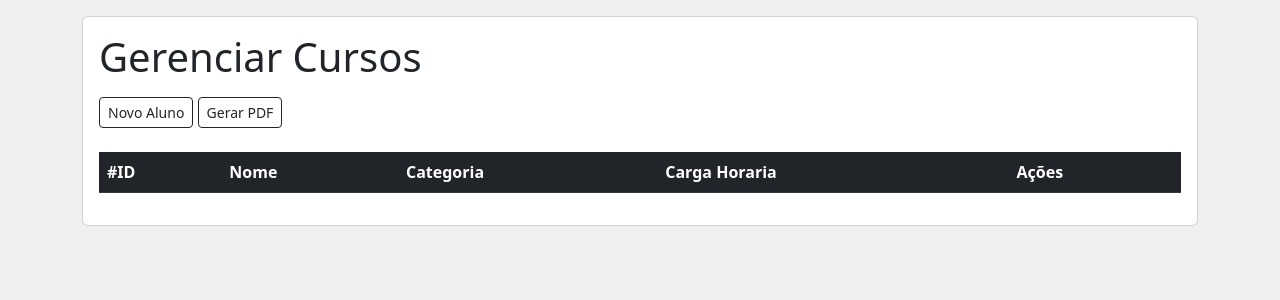
After one commit to SergioFerreiraFilho/php-crud-cursos, a PHP site: template Views/cursos/listar.php in a window 1280 px wide. The commit adds this page. Shown: the top 300 px of the page. Run offline with PHP 8.4, Linux system fonts and the light colour scheme; the template is opened without the code that fills it, so the values that code supplies are empty.

```diff
--- a/Views/aluno/listar.phtml
+++ b/Views/aluno/listar.phtml
@@ -4,7 +4,7 @@
     <div class="mt-2">
         <a href="/alunos/novo" class="btn btn-outline-dark btn-sm">Novo Aluno</a>
 
-        <a href="/alunos/relatorio" class="btn btn-outline-dark btn-sm">Gerar PDF</a
+        <a href="/alunos/relatorio" class="btn btn-outline-dark btn-sm">Gerar PDF</a>
     </div>
 
     <table class="table table-striped table-hover mt-4">
--- /dev/null
+++ b/Views/cursos/listar.php
@@ -0,0 +1,42 @@
+<section class="mt-3 card card-body">
+    <h1>Gerenciar Cursos</h1>
+
+    <div class="mt-2">
+        <a href="/cursos/novo" class="btn btn-outline-dark btn-sm">Novo Aluno</a>
+
+        <a href="/cursos/relatorio" class="btn btn-outline-dark btn-sm">Gerar PDF</a>
+    </div>
+
+    <table class="table table-striped table-hover mt-4">
+        <thead class="table-dark">
+            <tr>
+                <th>#ID</th>
+                <th>Nome</th>
+                <th>Categoria</th>
+                <th>Carga Horaria</th>
+                <th>Ações</th>
+            </tr>
+        </thead>
+        <tbody>
+            <?php
+                // if(isset($alunos) && sizeOf($alunos) > 0){
+                    foreach ($alunos ?? [] as $aluno) {
+                        echo "
+                            <tr>
+                                <td>{$aluno->id}</td>
+                                <td>{$aluno->nome}</td>
+                                <td>{$aluno->matricula}</td>
+                                <td>{$aluno->cpf}</td>
+                                <td>{$aluno->email}</td>
+                                <td>
+                                    <a href='/alunos/editar?id={$aluno->id}' class='btn btn-outline-warning btn-sm'>Editar</a>
+                                    <a href='/alunos/excluir?id={$aluno->id}' class='btn btn-outline-danger btn-sm'>Excluir</a>
+                                </td>
+                            </tr>
+                        ";
+                    }
+                // }
+            ?>
+        </tbody>
+    </table>
+</section>
--- a/Views/professor/listar.phtml
+++ b/Views/professor/listar.phtml
@@ -3,6 +3,8 @@
 
     <div class="mt-2">
         <a href="/professores/novo" class="btn btn-outline-dark">Novo Professor</a>
+
+        <a href="/professores/relatorio" class="btn btn-outline-dark">Gerar PDF</a>
     </div>
 
     <table class="table table-striped table-hover mt-4">
--- a/config/routes.php
+++ b/config/routes.php
@@ -32,6 +32,7 @@ $rotas = [
     '/professores/novo' => criarRota(ProfessorController::class, 'cadastrar'),
     '/professores/editar' => criarRota(ProfessorController::class, 'editar'),
     '/professores/excluir' => criarRota(ProfessorController::class, 'excluir'),
+    '/professores/relatorio' => criarRota(ProfessorController::class, 'relatorio'),
 
     '/cursos/listar' => criarRota(CursoController::class, 'listar'),
     '/cursos/novo' => criarRota(CursoController::class, 'cadastrar'),
```
Also changed, not shown: src/Controller/ProfessorController.php (+21 -0 lines).
